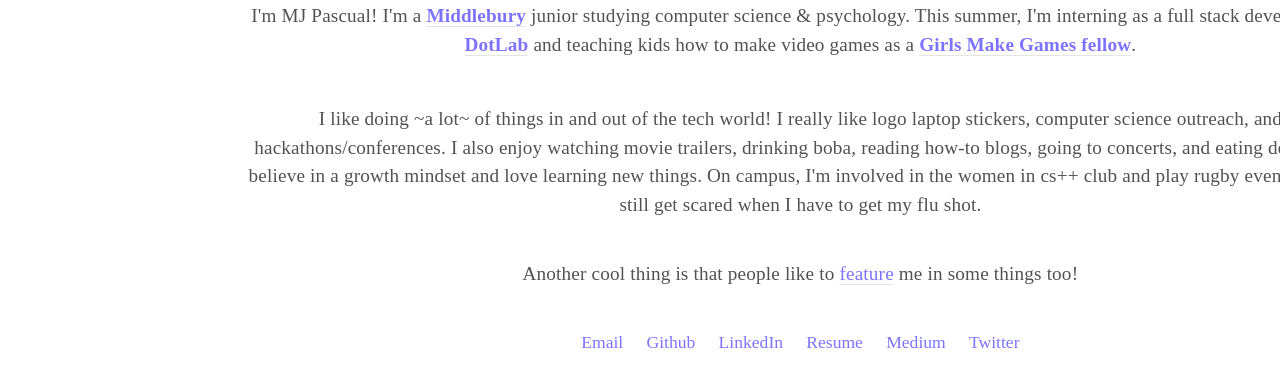
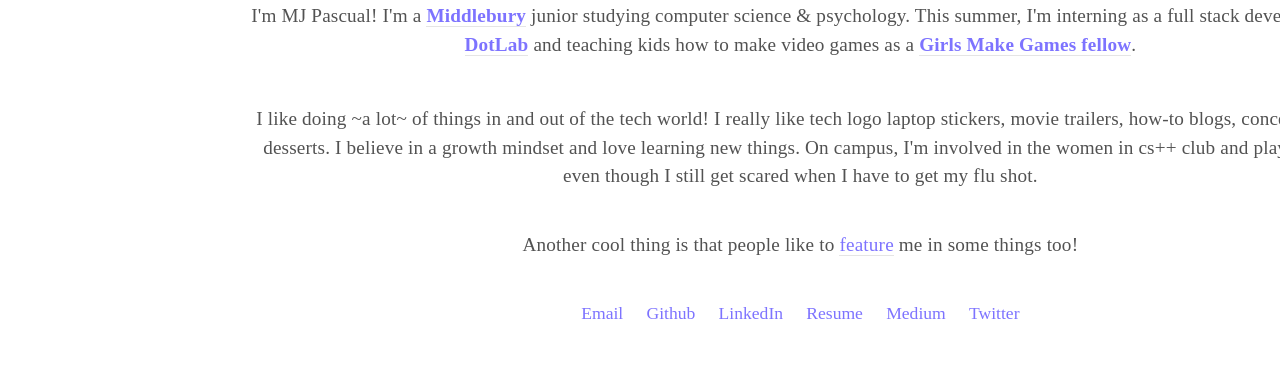
Before and after one commit to melaniejanepascual/melaniejanepascual.github.io, a plain HTML site: page index.html in a window 1280 px wide. Shown: the part 156-542 px from the top of the page. Drawn offline with nearby package versions, Linux system fonts and the light colour scheme; a web font is replaced by a local one.

Commit message:
content update

```diff
--- a/index.html
+++ b/index.html
@@ -16,9 +16,7 @@
       <br>
     </p>
     <p>
-    I like doing ~a lot~ of things in and out of the tech world! I really like logo laptop stickers, computer science outreach,
-    and hackathons/conferences. I also enjoy watching movie trailers, drinking boba, reading how-to blogs, going to concerts, and
-    eating desserts. I believe in a growth mindset and love learning new things. On campus, I'm involved in the women in cs++ club
+    I like doing ~a lot~ of things in and out of the tech world! I really like tech logo laptop stickers, movie trailers, how-to blogs, concerts, and desserts. I believe in a growth mindset and love learning new things. On campus, I'm involved in the women in cs++ club
     and play rugby even though I still get scared when I have to get my flu shot.
     </p>
     <br>
```
Also changed, not shown: features.html (+1 -1 lines).
